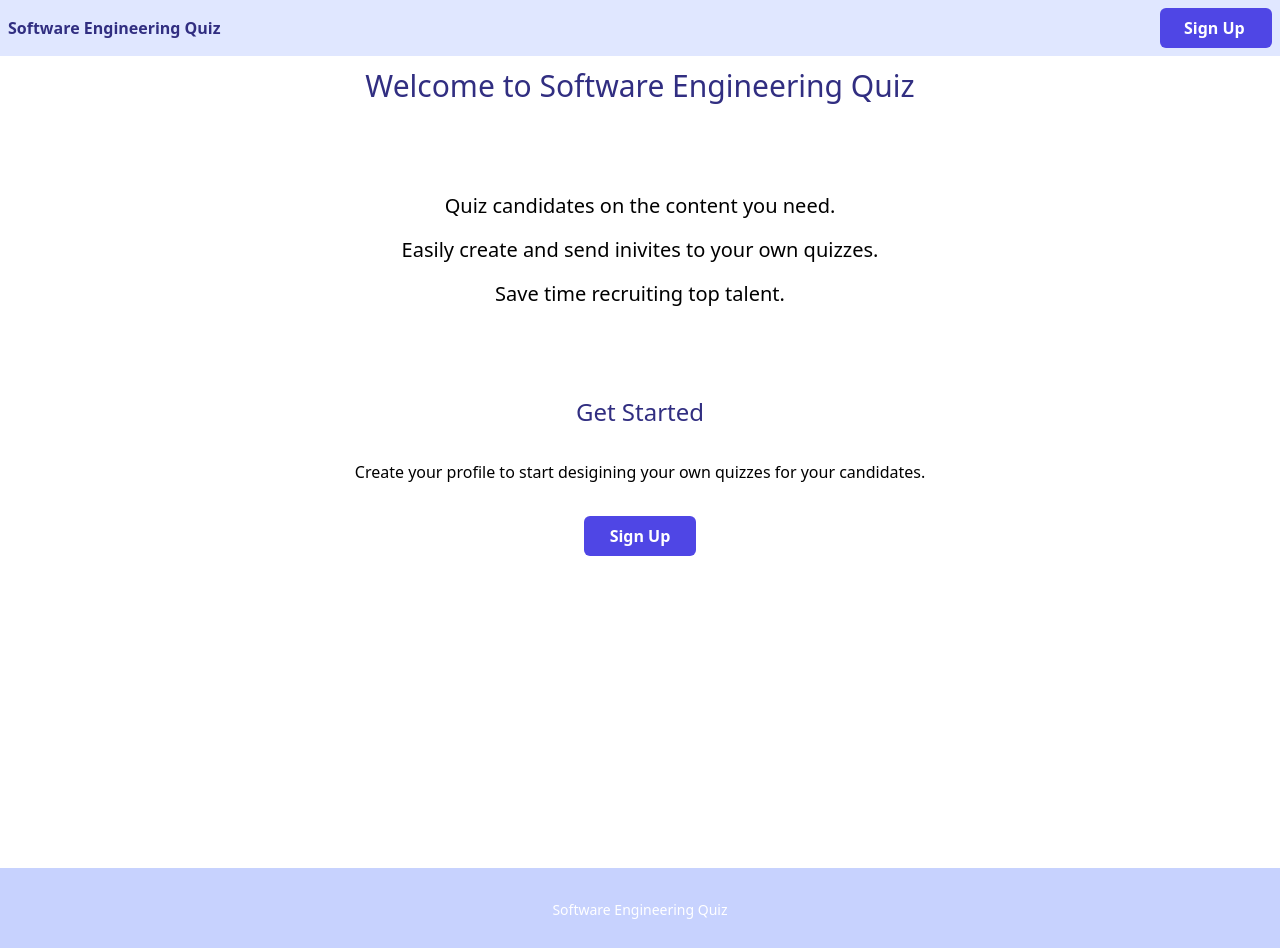
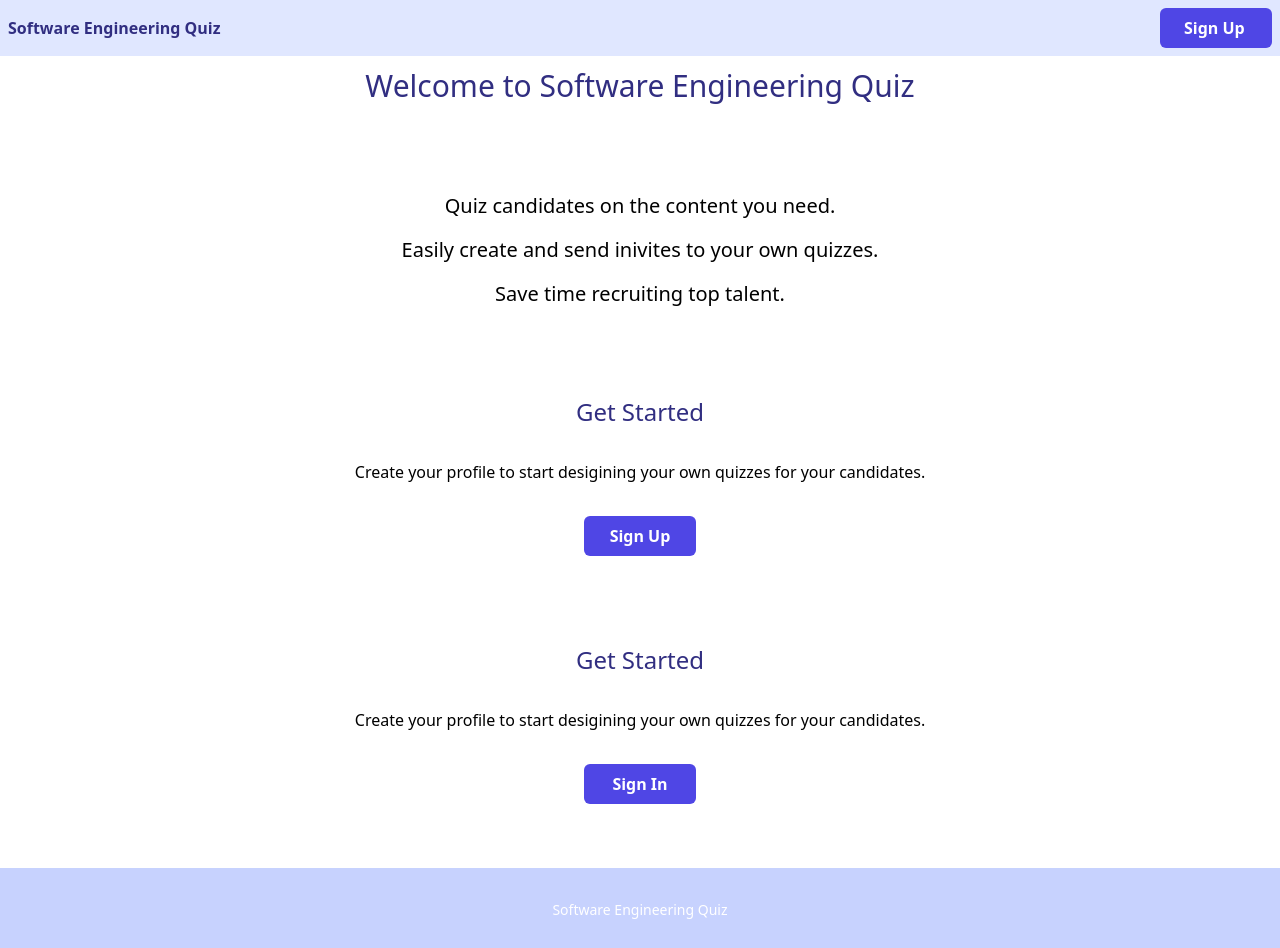
Before and after one commit to alecbar/software-programming-quiz, a Next.js app in the folder next-app/: page / in a window 1280 px wide. Built offline with nearby package versions, Linux system fonts and the light colour scheme.

Commit message:
sign in working

```diff
--- a/next-app/package.json
+++ b/next-app/package.json
@@ -10,6 +10,7 @@
   "dependencies": {
     "axios": "^0.25.0",
     "next": "^12.0.9",
+    "next-auth": "^4.1.2",
     "react": "17.0.2",
     "react-dom": "17.0.2"
   },
--- a/next-app/pages/_app.js
+++ b/next-app/pages/_app.js
@@ -1,11 +1,14 @@
 import '../styles/globals.css'
 import Layout from '../components/layout'
+import { SessionProvider } from "next-auth/react"
 
-function MyApp({ Component, pageProps }) {
+function MyApp({ Component, pageProps: {session, ...pageProps} }) {
   return (
-    <Layout>
-      <Component {...pageProps} />
-    </Layout>
+    <SessionProvider session={session}>
+      <Layout>
+        <Component {...pageProps} />
+      </Layout>
+    </SessionProvider>
   )
 }
 
--- /dev/null
+++ b/next-app/pages/api/auth/[...nextauth].js
@@ -0,0 +1,13 @@
+import NextAuth from "next-auth"
+import CognitoProvider from "next-auth/providers/cognito";
+
+export default NextAuth({
+    providers: [
+        CognitoProvider({
+            clientId: process.env.COGNITO_CLIENT_ID,
+            clientSecret: process.env.COGNITO_CLIENT_SECRET,
+            issuer: process.env.COGNITO_ISSUER,
+        })
+    ],
+    debug: true
+})
--- a/next-app/pages/index.js
+++ b/next-app/pages/index.js
@@ -2,8 +2,7 @@ import Head from 'next/head'
 import Image from 'next/image'
 import styles from '../styles/Home.module.css'
 
-import Footer from '../components/footer'
-import Navbar from '../components/navbar'
+import { signIn, signOut, useSession } from 'next-auth/react'
 
 export default function Home() {
   return (
@@ -29,6 +28,15 @@ export default function Home() {
           <a href="signup" className="text-white font-semibold bg-indigo-600 w-28 m-2 py-2 px-6 rounded-md mx-auto">Sign Up</a>
         </div>
 
+
+        <div className="my-20 grid grid-rows-3 text-center ">
+          <h2 className="text-center text-2xl text-indigo-900">Get Started</h2>
+          <p className="my-2 text-center">Create your profile to start desigining your own quizzes for your candidates.</p>
+          <a onClick={() => signIn('cognito', {
+            callbackUrl: `${window.location.origin}/profile`
+          })} className="text-white font-semibold bg-indigo-600 w-28 m-2 py-2 px-6 rounded-md mx-auto">Sign In</a>
+        </div>
+
       </main>
 
     </div>
```
Also changed, not shown: 1 other file (tests, documents, lock files or other folders).
